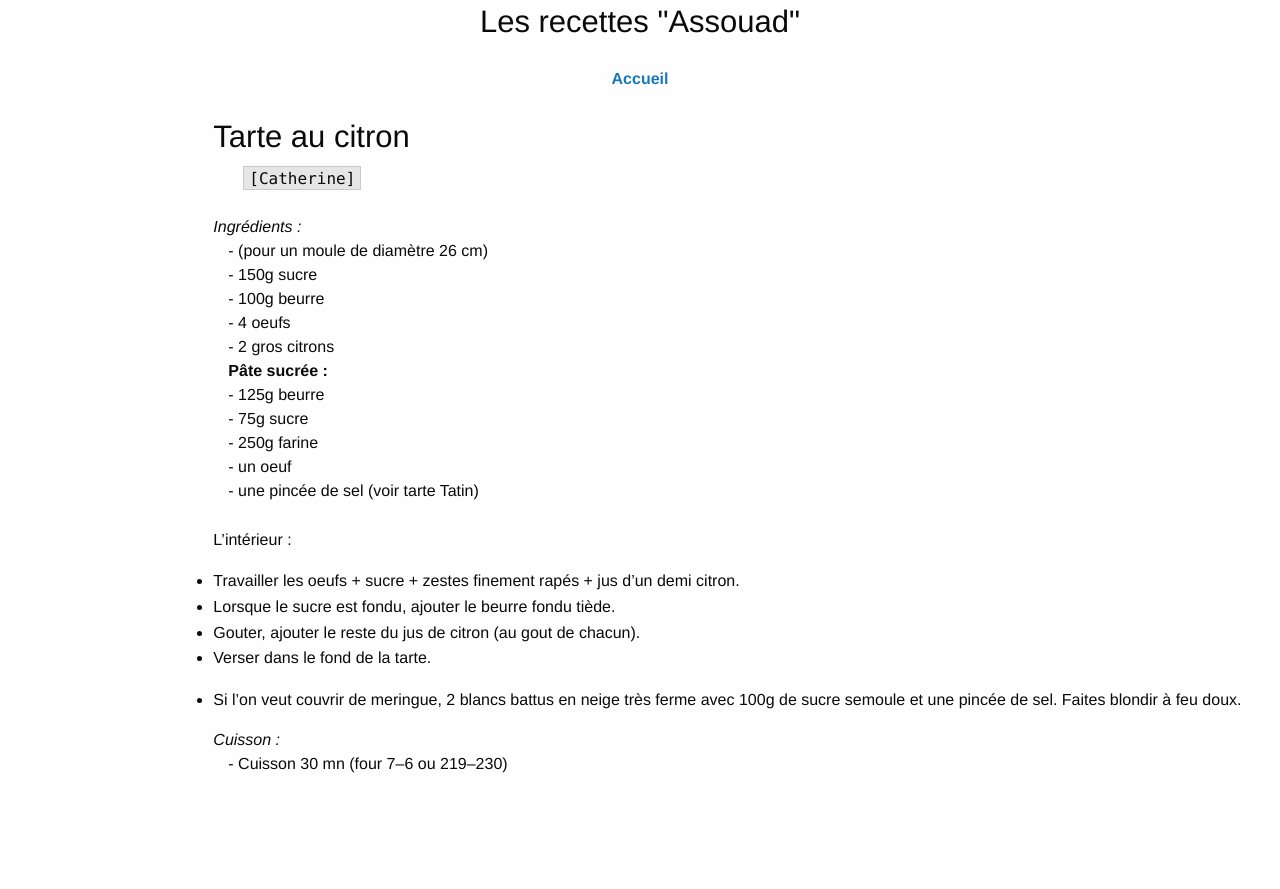
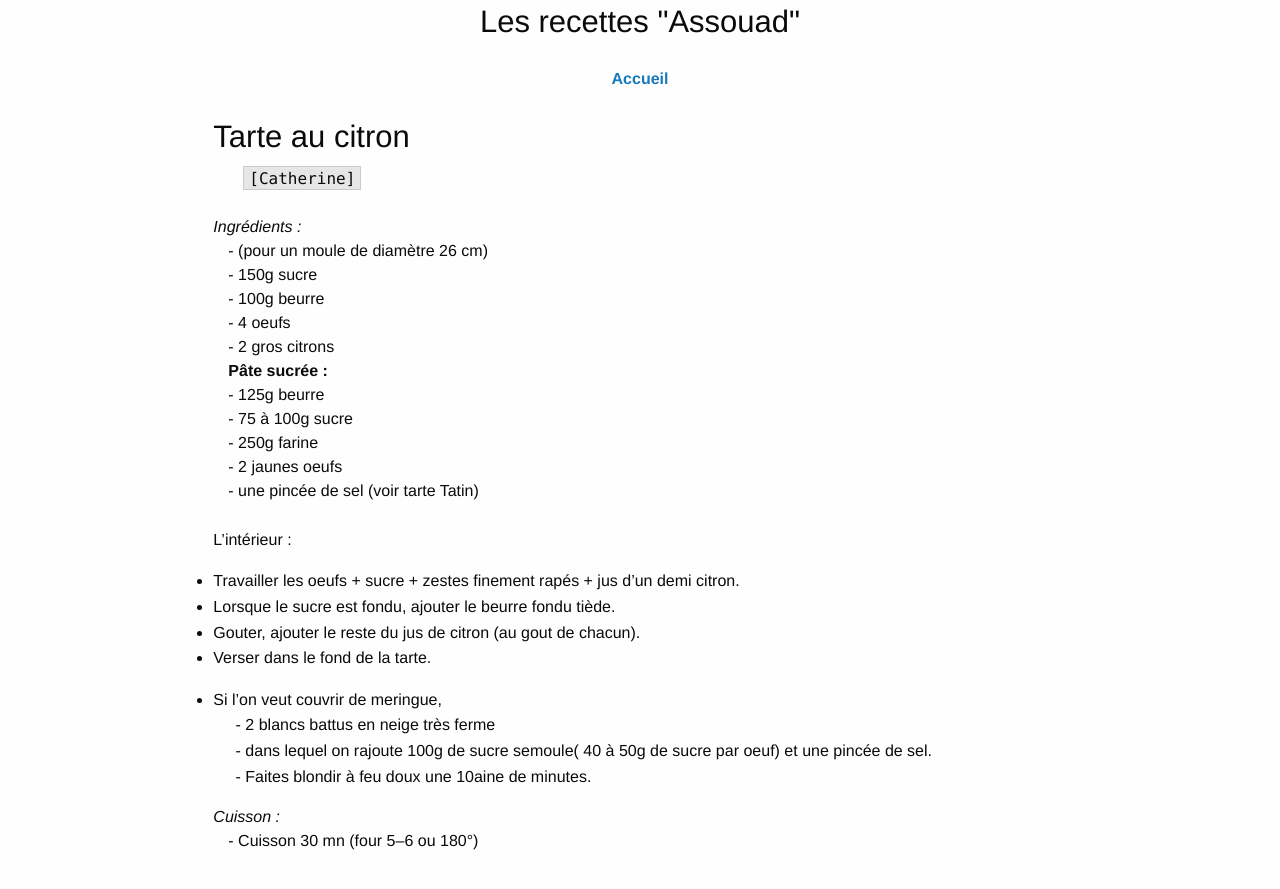
Before and after one commit to cassouad/recettes, a Jekyll site: the page built from _recettes/tarte_citron.md, in a window 1280 px wide. Shown: the top 889 px of the page. Built offline with Jekyll 4.4.1, drawn with Linux system fonts in a browser that asks for light colours; nearby versions of some CDN libraries.

Commit message:
22-12-2020

```diff
--- a/_recettes/tarte_citron.md
+++ b/_recettes/tarte_citron.md
@@ -13,12 +13,12 @@ ingredients: [
     "2 gros citrons<br>
     <b>Pâte sucrée :</b>",
     125g beurre,
-    75g sucre,
+    75 à 100g sucre,
     250g farine,
-    un oeuf,
+    2 jaunes oeufs,
     une pincée de sel (voir tarte Tatin)
 ]
-cuisson: Cuisson 30 mn (four 7‒6 ou 219‒230)
+cuisson: Cuisson 30 mn (four 5‒6 ou 180°)
 qui: Catherine
 personnes:
 ---
@@ -29,4 +29,7 @@ L'intérieur :
 * Gouter, ajouter le reste du jus de citron (au gout de chacun).
 * Verser dans le fond de la tarte.
 
-* Si l'on veut couvrir de meringue, 2 blancs battus en neige très ferme avec 100g de sucre semoule et une pincée de sel. Faites blondir à feu doux.
+* Si l'on veut couvrir de meringue, <br />
+&nbsp; &nbsp; &nbsp;- 2 blancs battus en neige très ferme <br />
+&nbsp; &nbsp; &nbsp;- dans lequel on rajoute 100g de sucre semoule( 40 à 50g de sucre par oeuf) et une pincée de sel.<br />
+&nbsp; &nbsp; &nbsp;- Faites blondir à feu doux une 10aine de minutes.
```
Also changed, not shown: _recettes/baudroie_flan.md (+1 -1 lines), _recettes/mayonnaise.md (+3 -2 lines).
